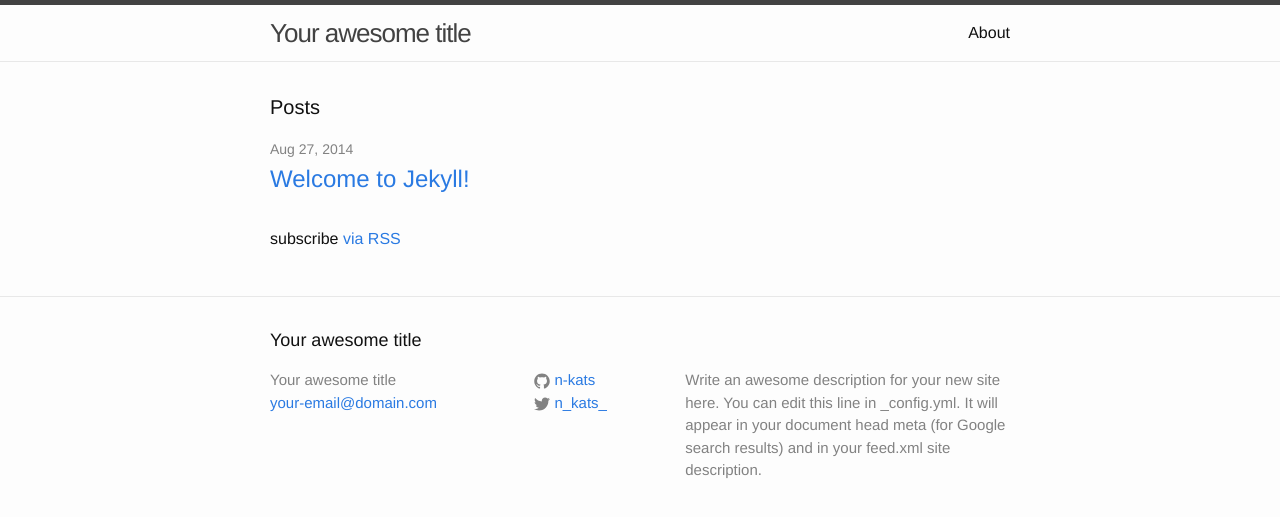
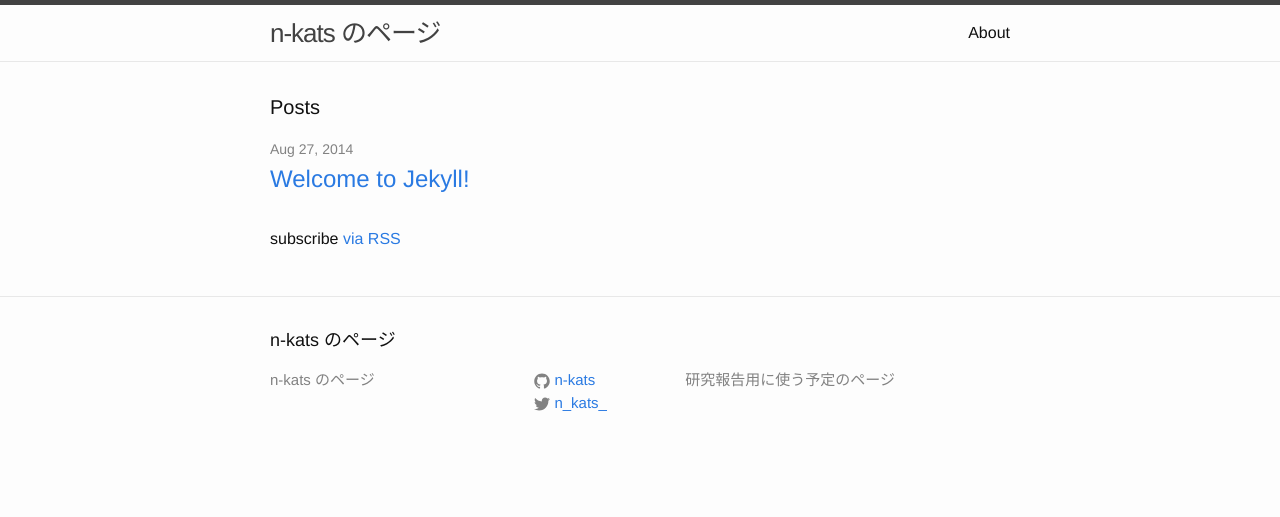
Before and after one commit to n-kats/n-kats.github.io, a Jekyll site: the page built from index.html, in a window 1280 px wide. Shown: the top 517 px of the page. Built offline with Jekyll 4.4.1, drawn with Linux system fonts in a browser that asks for light colours.

Commit message:
set temporary title and so on

```diff
--- a/_config.yml
+++ b/_config.yml
@@ -1,10 +1,8 @@
 # Site settings
-title: Your awesome title
-email: your-email@domain.com
+title: n-kats のページ
+# email: your-email@domain.com
 description: > # this means to ignore newlines until "baseurl:"
-  Write an awesome description for your new site here. You can edit this
-  line in _config.yml. It will appear in your document head meta (for
-  Google search results) and in your feed.xml site description.
+  研究報告用に使う予定のページ
 baseurl: "" # the subpath of your site, e.g. /blog/
 url: "http://yourdomain.com" # the base hostname & protocol for your site
 twitter_username: n_kats_
```
